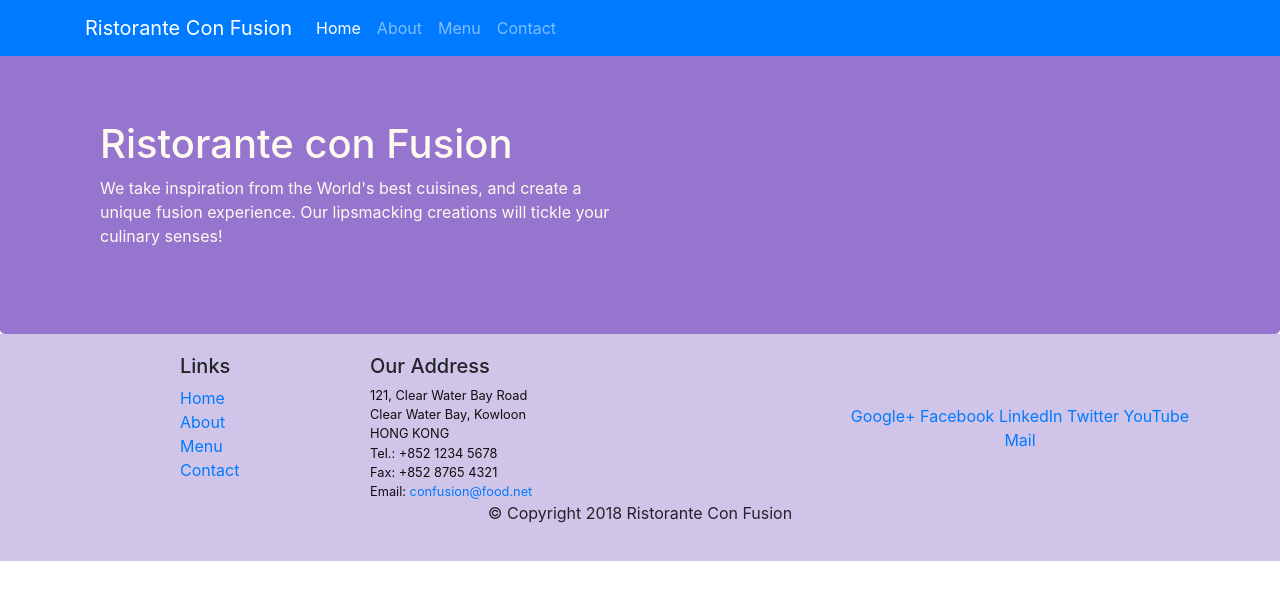
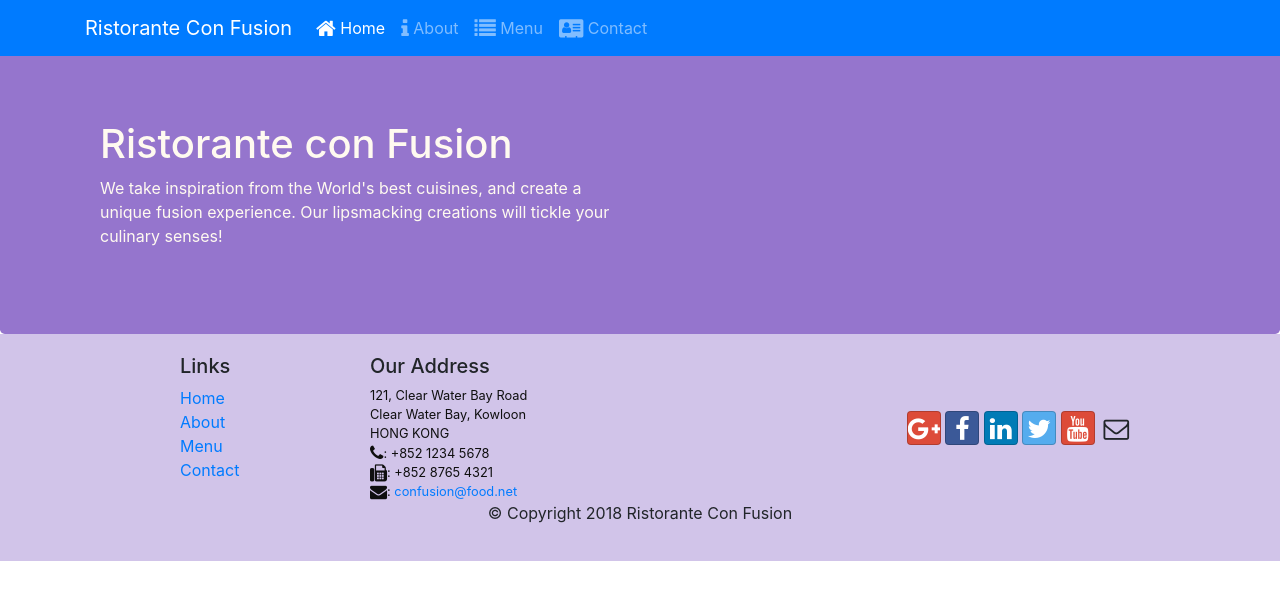
Before and after one commit to SkyWaet/Web-Development-Course, a website: page index.html in a window 1280 px wide. Drawn offline with nearby package versions, Linux system fonts and the light colour scheme.

Commit message:
icons added

```diff
--- a/index.html
+++ b/index.html
@@ -8,6 +8,8 @@
     <!-- Bootstrap CSS -->
     <link rel="stylesheet" href="node_modules/bootstrap/dist/css/bootstrap.min.css">
     <link rel="stylesheet" href="css/styles.css">
+    <link rel="stylesheet" href="node_modules/font-awesome/css/font-awesome.min.css">
+    <link rel="stylesheet" href="node_modules/bootstrap-social/bootstrap-social.css">
     <title>Title</title>
 
 </head>
@@ -20,10 +22,10 @@
         <a class="navbar-brand" href="#">Ristorante Con Fusion</a>
         <div class="collapse navbar-collapse" id="Navbar">
             <ul class="navbar-nav mr-auto">
-                <li class="nav-item active"><a class="nav-link" href="#">Home</a></li>
-                <li class="nav-item"><a class="nav-link" href="./aboutus.html">About</a></li>
-                <li class="nav-item"><a class="nav-link" href="#">Menu</a></li>
-                <li class="nav-item"><a class="nav-link" href="#">Contact</a></li>
+                <li class="nav-item active"><a class="nav-link" href="#"><span class="fa fa-home fa-lg"></span> Home</a></li>
+                <li class="nav-item"><a class="nav-link" href="./aboutus.html"><span class="fa fa-info fa-lg"></span> About</a></li>
+                <li class="nav-item"><a class="nav-link" href="#"><span class="fa fa-list fa-lg"></span> Menu</a></li>
+                <li class="nav-item"><a class="nav-link" href="#"><span class="fa fa-address-card fa-lg"></span> Contact</a></li>
             </ul>
         </div>
 
@@ -60,19 +62,20 @@
                     121, Clear Water Bay Road<br>
                     Clear Water Bay, Kowloon<br>
                     HONG KONG<br>
-                    Tel.: +852 1234 5678<br>
-                    Fax: +852 8765 4321<br>
-                    Email: <a href="mailto:confusion@food.net">confusion@food.net</a>
+                    <i class="fa fa-phone fa-lg"></i>: +852 1234 5678<br>
+                    <i class="fa fa-fax fa-lg"></i>: +852 8765 4321<br>
+                    <i class="fa fa-envelope fa-lg"></i>:
+                    <a href="mailto:confusion@food.net">confusion@food.net</a>
                 </address>
             </div>
             <div class="col-12 col-sm-4 align-self-center">
                 <div class="text-center">
-                    <a href="http://google.com/+">Google+</a>
-                    <a href="http://www.facebook.com/profile.php?id=">Facebook</a>
-                    <a href="http://www.linkedin.com/in/">LinkedIn</a>
-                    <a href="http://twitter.com/">Twitter</a>
-                    <a href="http://youtube.com/">YouTube</a>
-                    <a href="mailto:">Mail</a>
+                    <a class="btn btn-social-icon btn-google" href="http://google.com/+"><i class="fa fa-google-plus"></i></a>
+                    <a class="btn btn-social-icon btn-facebook" href="http://www.facebook.com/profile.php?id="><i class="fa fa-facebook"></i></a>
+                    <a class="btn btn-social-icon btn-linkedin" href="http://www.linkedin.com/in/"><i class="fa fa-linkedin"></i></a>
+                    <a class="btn btn-social-icon btn-twitter" href="http://twitter.com/"><i class="fa fa-twitter"></i></a>
+                    <a class="btn btn-social-icon btn-google" href="http://youtube.com/"><i class="fa fa-youtube"></i></a>
+                    <a class="btn btn-social-icon" href="mailto:"><i class="fa fa-envelope-o"></i></a>
                 </div>
             </div>
         </div>
@@ -83,7 +86,8 @@
         </div>
     </div>
 </footer>
-<script src="https://code.jquery.com/jquery-3.5.1.slim.min.js" integrity="sha384-DfXdz2htPH0lsSSs5nCTpuj/zy4C+OGpamoFVy38MVBnE+IbbVYUew+OrCXaRkfj" crossorigin="anonymous"></script>
+<!--<script src="https://code.jquery.com/jquery-3.5.1.slim.min.js" integrity="sha384-DfXdz2htPH0lsSSs5nCTpuj/zy4C+OGpamoFVy38MVBnE+IbbVYUew+OrCXaRkfj" crossorigin="anonymous"></script>-->
+<script src="node_modules/jquery/dist/jquery.min.js"></script>
 <script src="node_modules/popper.js/dist/umd/popper.min.js"></script>
 <script src="node_modules/bootstrap/dist/js/bootstrap.min.js"></script>
 </body>
--- a/package.json
+++ b/package.json
@@ -23,7 +23,9 @@
   },
   "dependencies": {
     "bootstrap": "^4.5.2",
-    "jquery": "^1.9.1",
+    "bootstrap-social": "^5.1.1",
+    "font-awesome": "^4.7.0",
+    "jquery": "^3.5.1",
     "popper.js": "^1.16.1"
   }
 }
```
Also changed, not shown: aboutus.html (+17 -14 lines), 1 other file.
